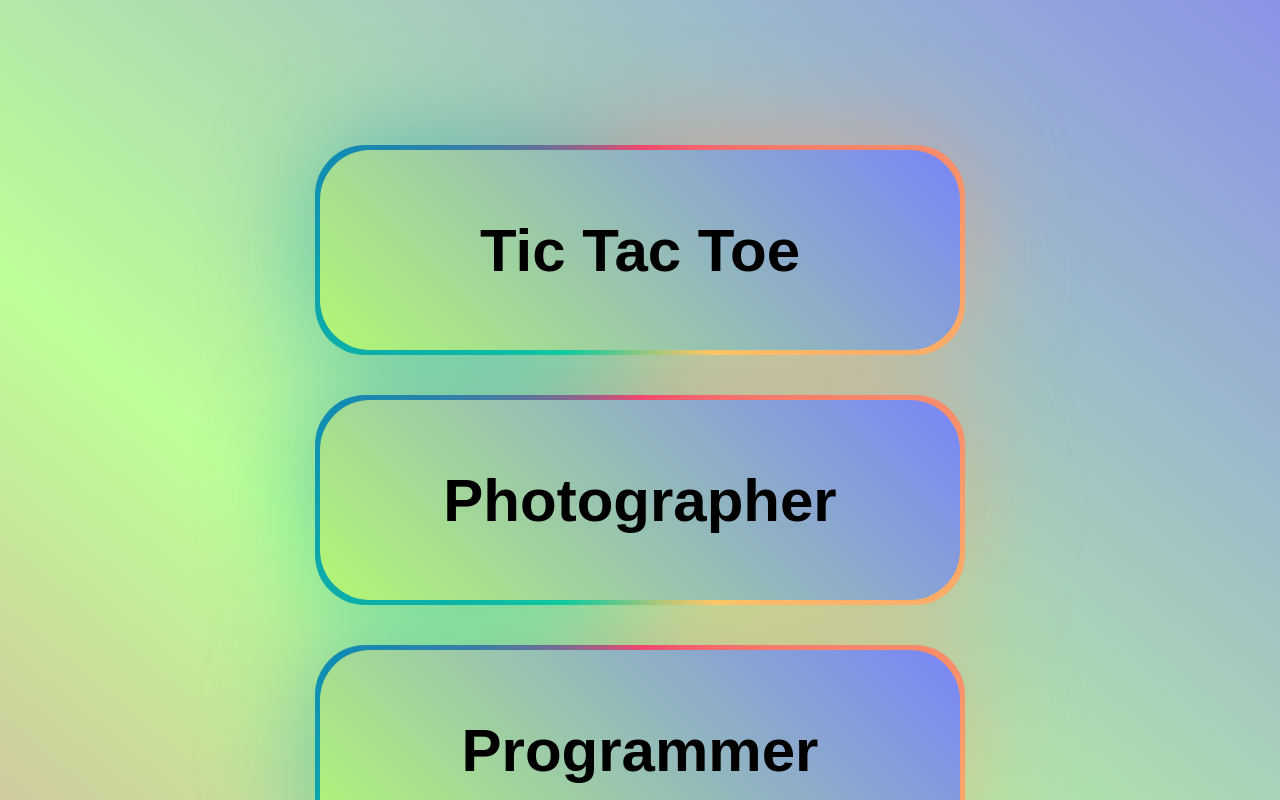
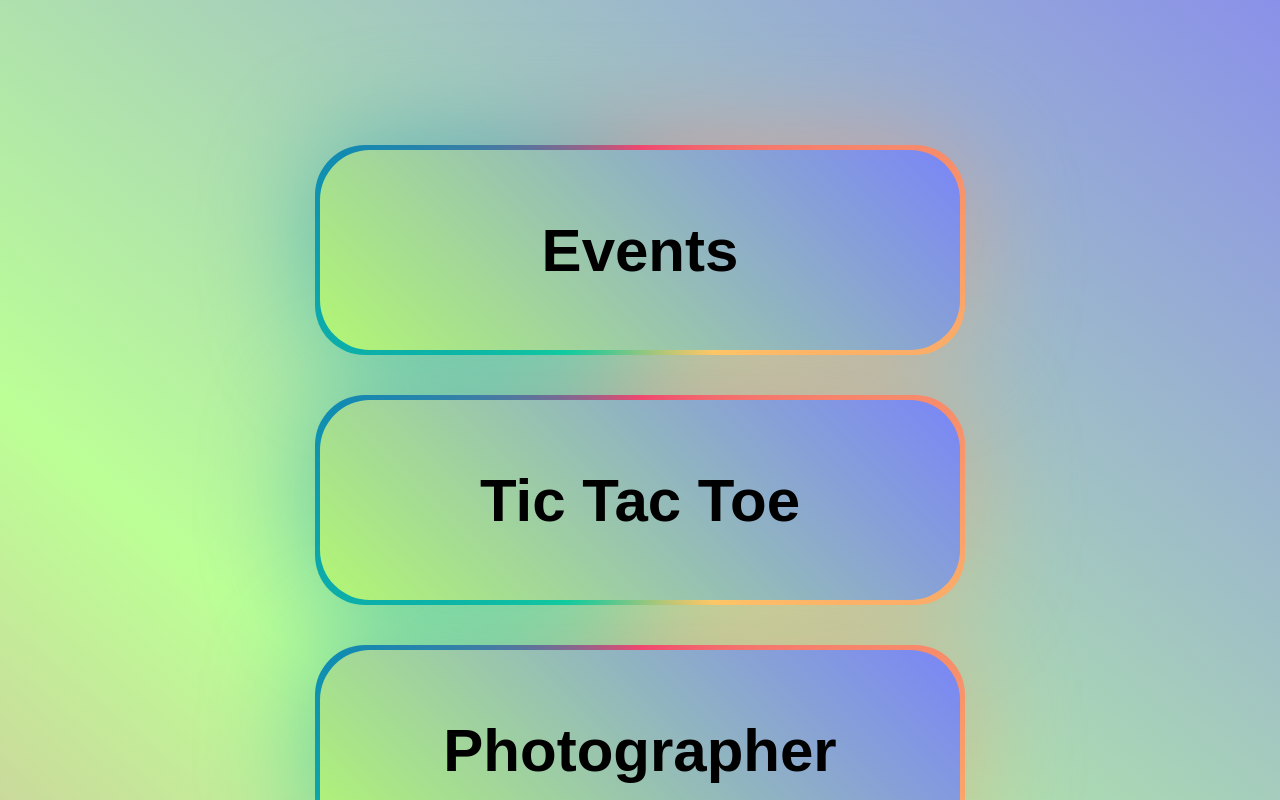
Before and after one commit to mhsifat2000/my-webpages, a plain HTML site: page menu.html in a window 1280 px wide. Shown: the part 390-1190 px from the top of the page. Drawn offline with Linux system fonts and the light colour scheme.

Commit message:
Update menu.html

```diff
--- a/menu.html
+++ b/menu.html
@@ -55,8 +55,15 @@
 
 <div class="menu">
      <button class="baton1">
+        <a href="event.html">
+            Events
+        </a>
+    </button>
+
+     <button class="baton1">
         <a href="tic-tac-toe.html">Tic Tac Toe</a>
     </button>
+
      <button class="baton1">
             <a href="photography.html">
                  Photographer
```
